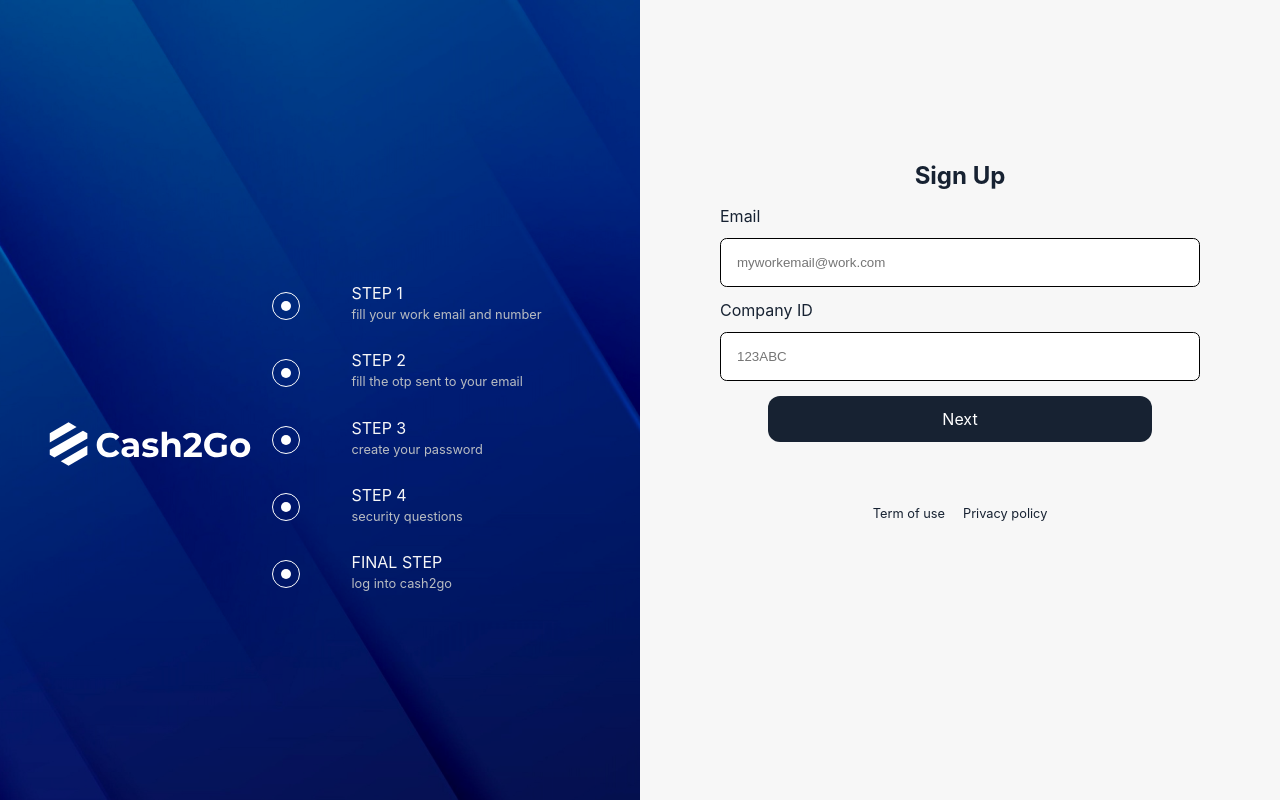
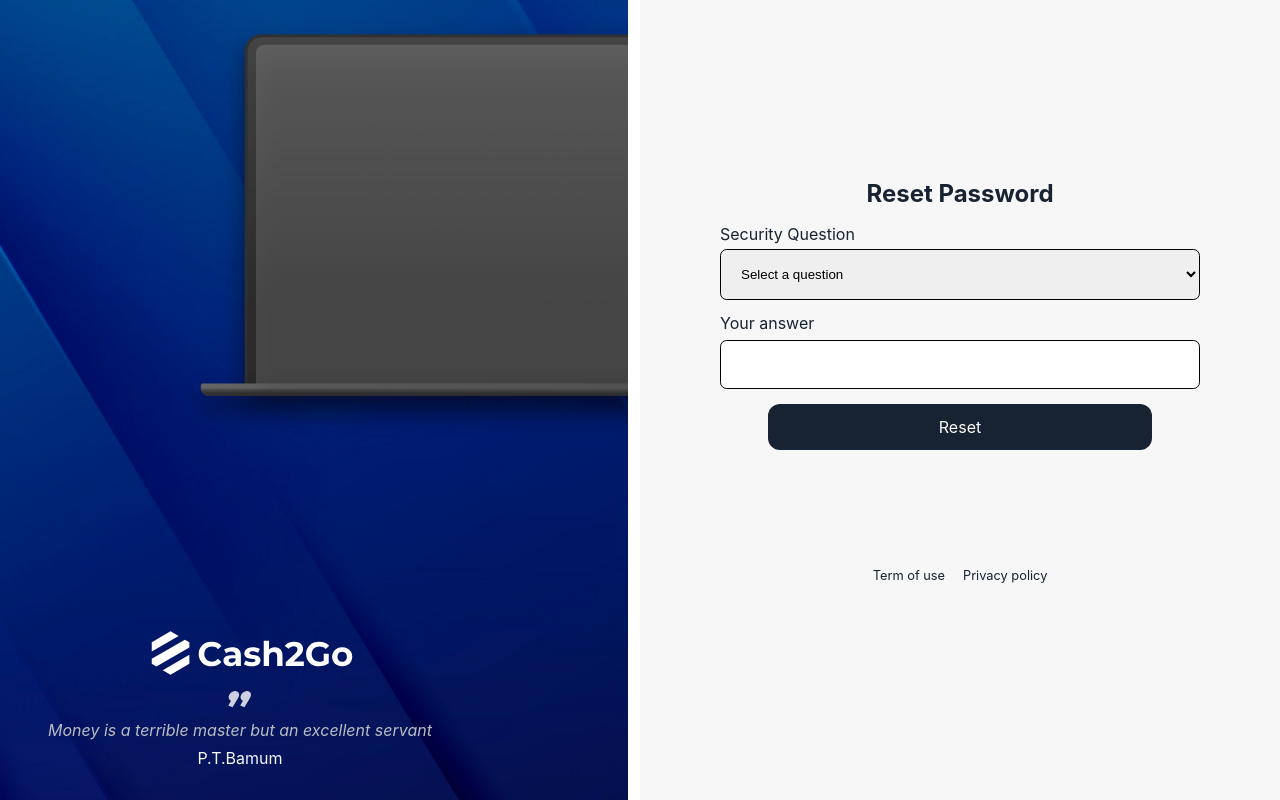
Before and after one commit to joyibeh93/Cash2go-loan-app, a React (Create React App) app: page / in a window 1280 px wide. Built offline with nearby package versions, Linux system fonts and the light colour scheme; the HTML template or start-up script is replaced by a standard one.

Commit message:
made changes to styles

```diff
--- a/src/App.js
+++ b/src/App.js
@@ -2,7 +2,7 @@ import './index.css';
 import './App.css';
 
 import { BrowserRouter as Router, Route, Routes } from 'react-router-dom';
-import SignUpStep1 from './Pages/SignUpStep1';
+// import SignUpStep1 from './Pages/SignUpStep1';
 import SignUpStep2 from './Pages/SignUpStep2';
 // import Dashboard from './Pages/Dashboard';
 import ResetPassword from './Pages/ResetPassword';
@@ -21,8 +21,8 @@ function App() {
         <Route path="/signupstep4" element={<SignUpStep4 />} />
         <Route path="/signupstep3" element={<SignUpStep3 />} />
         <Route path="/login" element={<Login />} />
-        <Route exact path="/" element={<SignUpStep1 />} />
-        <Route path="/passwordreset" element={<PasswordResetPage />} />
+        {/* <Route exact path="/" element={<SignUpStep1 />} /> */}
+        <Route path="/" element={<PasswordResetPage />} />
       </Routes>
     </Router>
   );
--- a/src/Components/QuestionForm.jsx
+++ b/src/Components/QuestionForm.jsx
@@ -9,7 +9,9 @@ import '../OtpForm.css';
 
 const validationSchema = Yup.object().shape({
   Question: Yup.string().required('please select a security question'),
-  Answer: Yup.string().matches(/^[a-zA-Z\s]*$/, "only text is allowed").required('please fill your answer'),
+  Answer: Yup.string()
+    .matches(/^[a-zA-Z\s]*$/, 'only text is allowed')
+    .required('please fill your answer'),
 });
 
 const initialValues = {
@@ -40,7 +42,7 @@ const QuestionForm = () => {
             <label className="label" htmlFor="Question">
               Select your security question
             </label>
-            <Field as="select" id="Question" name="Question" className="select">
+            <Field as="select" id="Question" name="Question" className="input">
               <option value="">Select a question</option>
               <option value="Where did you meet your spouse?">
                 where did you meet your spouse?
--- a/src/Components/ResetPasswordForm.js
+++ b/src/Components/ResetPasswordForm.js
@@ -4,23 +4,21 @@ import * as Yup from 'yup';
 import axios from 'axios';
 import Buttons from './Buttons';
 import { useNavigate } from 'react-router';
-import '../PasswordReset.css'
-
-
+import '../PasswordReset.css';
 
 const ResetPasswordForm = () => {
-
   const navigate = useNavigate(); // Get the navigation function
 
   const handleSubmit = (values, { setSubmitting }) => {
     // Simulate API request to reset password
-    axios.post('/api/reset-password', values)
-      .then(response => {
+    axios
+      .post('/api/reset-password', values)
+      .then((response) => {
         // Handle successful password reset
         console.log('Password reset successfully.');
         navigate('/resetpassword3'); // Navigate to the next page
       })
-      .catch(error => {
+      .catch((error) => {
         // Handle password reset error
         console.error('Error resetting password:', error);
       })
@@ -45,12 +43,11 @@ const ResetPasswordForm = () => {
         onSubmit={handleSubmit}
       >
         {({ isSubmitting }) => (
-          <Form className='form'>
-            <div className="form-field">
+          <Form className="form">
             <label className="label" htmlFor="Question">
               Security Question
             </label>
-            <Field as="select" id="Question" name="Question" className="select">
+            <Field as="select" id="Question" name="Question" className="input">
               <option value="">Select a question</option>
               <option value="Where did you meet your spouse?">
                 where did you meet your spouse?
@@ -73,21 +70,20 @@ const ResetPasswordForm = () => {
               component="div"
               className="error-message"
             />
+
+            <label htmlFor="message" className="Label">
+              Your answer
+            </label>
+            <Field type="text" id="message" name="message" className="input" />
+            <ErrorMessage
+              name="message"
+              component="div"
+              className="error-message"
+            />
+
+            <div className="button">
+              <Buttons button="Reset" />
             </div>
-
-            <div className="form-field">
-              <label htmlFor="message">Your answer</label>
-              <Field
-                type="text"
-                id="message"
-                name="message"
-              />
-              <ErrorMessage name="message" component="div" className="error-message" />
-            </div>
-
-            <div className="btn re-btn">
-                <Buttons button="Reset" />
-              </div>
           </Form>
         )}
       </Formik>
--- a/src/PasswordReset.css
+++ b/src/PasswordReset.css
@@ -1,4 +1,4 @@
-.form-container {
+/* .form-container {
     width: 100%;
     display: flex;
     flex-direction: column;
@@ -10,7 +10,7 @@
 
   .form {
     padding: 1em 2em;
-    /* margin-left: 4.5em; */
+    margin-left: 4.5em;
     width: 100%;
     display: flex;
     justify-content: flex-start;
@@ -37,4 +37,4 @@
   }
   .terms {
     margin-top: 5em;
-  }
+  } */
```
